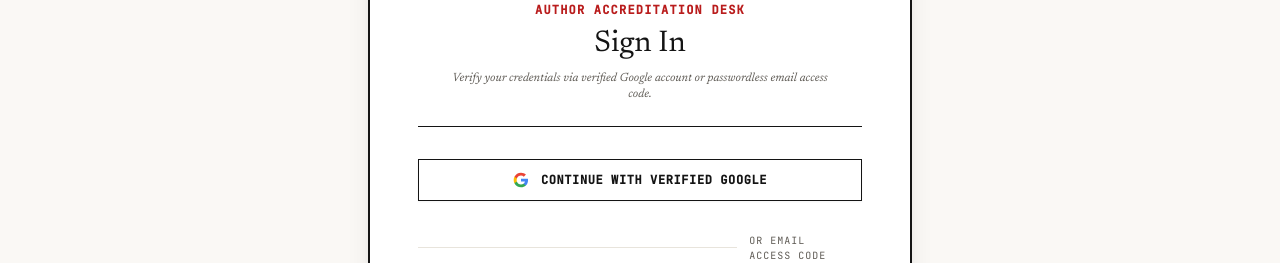
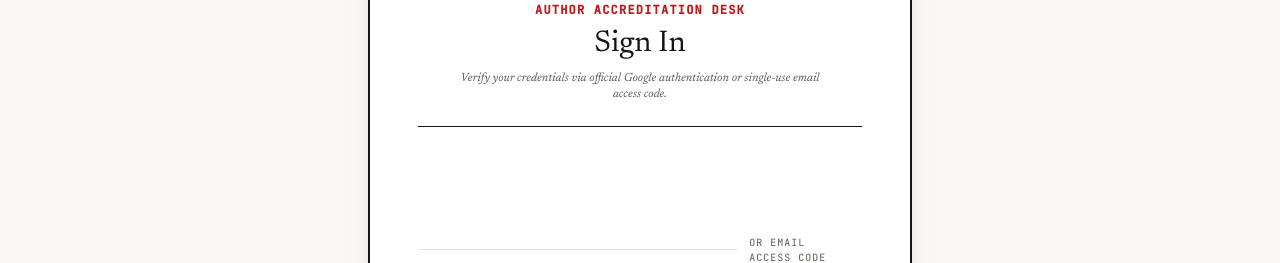
Before and after one commit to rifat-sarker/blog-website-client, a React (Vite) app: page /login in a window 1280 px wide. Shown: the part 504-767 px from the top of the page. Built offline with nearby package versions, Linux system fonts and the light colour scheme; no server answers.

Commit message:
feat: integrate official Google Identity Services SDK for login

```diff
--- a/index.html
+++ b/index.html
@@ -9,6 +9,8 @@
   <link rel="preconnect" href="https://fonts.googleapis.com">
   <link rel="preconnect" href="https://fonts.gstatic.com" crossorigin>
   <link href="https://fonts.googleapis.com/css2?family=Newsreader:ital,opsz,wght@0,6..72,300;0,6..72,400;0,6..72,500;0,6..72,600;0,6..72,700;1,6..72,400;1,6..72,500&family=Plus+Jakarta+Sans:wght@300;400;500;600;700&family=JetBrains+Mono:wght@400;500&display=swap" rel="stylesheet">
+  <!-- Official Google Identity Services SDK -->
+  <script src="https://accounts.google.com/gsi/client" async defer></script>
 </head>
 
 <body class="font-sans antialiased min-h-screen bg-[#faf8f5] text-[#141414] selection:bg-[#141414] selection:text-[#faf8f5]">
--- a/src/Pages/Login/Login.jsx
+++ b/src/Pages/Login/Login.jsx
@@ -1,8 +1,28 @@
-import { useContext, useState } from "react";
+import { useContext, useState, useEffect, useRef } from "react";
 import { Link, useLocation, useNavigate } from "react-router-dom";
 import { AuthContext } from "../../providers/AuthProvider";
 import { useLanguage } from "../../context/LanguageContext";
 import { Mail, ArrowRight, ShieldCheck, KeyRound, CheckCircle2 } from "lucide-react";
+
+// Safe JWT Payload decoder without external dependency
+function parseJwt(token) {
+  try {
+    const base64Url = token.split(".")[1];
+    const base64 = base64Url.replace(/-/g, "+").replace(/_/g, "/");
+    const jsonPayload = decodeURIComponent(
+      window
+        .atob(base64)
+        .split("")
+        .map(function (c) {
+          return "%" + ("00" + c.charCodeAt(0).toString(16)).slice(-2);
+        })
+        .join("")
+    );
+    return JSON.parse(jsonPayload);
+  } catch (e) {
+    return null;
+  }
+}
 
 const Login = () => {
   const { sendOTP, verifyOTP, googleLogIn } = useContext(AuthContext);
@@ -13,10 +33,80 @@ const Login = () => {
   const [isSubmitting, setIsSubmitting] = useState(false);
   const [errorMsg, setErrorMsg] = useState("");
   const [successMsg, setSuccessMsg] = useState("");
+  const googleBtnRef = useRef(null);
 
   const navigate = useNavigate();
   const location = useLocation();
   const from = location?.state || "/addBlog";
+
+  const googleClientId =
+    import.meta.env.VITE_GOOGLE_CLIENT_ID ||
+    "109689675909-bepd3418g0ha64lon7rkag5kfppb91dn.apps.googleusercontent.com";
+
+  // Initialize Official Google Identity Services 1-Tap & Button
+  useEffect(() => {
+    const handleCredentialResponse = async (response) => {
+      setIsSubmitting(true);
+      setErrorMsg("");
+      try {
+        const payload = parseJwt(response.credential);
+        if (!payload || !payload.email) {
+          throw new Error("Unable to parse Google token.");
+        }
+
+        await googleLogIn({
+          email: payload.email,
+          name: payload.name || payload.given_name || payload.email.split("@")[0],
+          avatar: payload.picture,
+          googleId: payload.sub,
+          credentialToken: response.credential,
+        });
+
+        navigate(from, { replace: true });
+      } catch (err) {
+        console.error("Google login failed:", err);
+        setErrorMsg("Google Sign-In verification failed.");
+      } finally {
+        setIsSubmitting(false);
+      }
+    };
+
+    const renderGoogleBtn = () => {
+      if (window.google?.accounts?.id && googleBtnRef.current) {
+        try {
+          window.google.accounts.id.initialize({
+            client_id: googleClientId,
+            callback: handleCredentialResponse,
+            auto_select: false,
+          });
+
+          window.google.accounts.id.renderButton(googleBtnRef.current, {
+            theme: "outline",
+            size: "large",
+            type: "standard",
+            text: "continue_with",
+            shape: "rectangular",
+            logo_alignment: "left",
+            width: 380,
+          });
+        } catch (e) {
+          console.warn("Google button init deferred:", e);
+        }
+      }
+    };
+
+    if (window.google?.accounts?.id) {
+      renderGoogleBtn();
+    } else {
+      const interval = setInterval(() => {
+        if (window.google?.accounts?.id) {
+          renderGoogleBtn();
+          clearInterval(interval);
+        }
+      }, 300);
+      return () => clearInterval(interval);
+    }
+  }, [googleClientId, from]);
 
   // Step 1: Request OTP to Email via Backend Google SMTP
   const handleRequestOTP = async (e) => {
@@ -70,20 +160,6 @@ const Login = () => {
     }
   };
 
-  // Google 1-Click Login
-  const handleGoogleLogin = async () => {
-    setIsSubmitting(true);
-    setErrorMsg("");
-    try {
-      await googleLogIn();
-      navigate(from, { replace: true });
-    } catch (err) {
-      setErrorMsg("Google Sign-In failed.");
-    } finally {
-      setIsSubmitting(false);
-    }
-  };
-
   return (
     <div className="max-w-xl mx-auto px-4 py-16 sm:py-24">
       <div className="border-2 border-[#141414] bg-[#ffffff] p-8 sm:p-12 shadow-xl space-y-8">
@@ -101,7 +177,7 @@ const Login = () => {
           <p className="font-serif italic text-xs text-[#5e5a54] max-w-sm mx-auto">
             {currentLang === "bn"
               ? "মঞ্চে পাণ্ডুলিপি প্রকাশ বা সংরক্ষণের জন্য জিমেইল বা ওটিপির মাধ্যমে পরিচয় নিশ্চিত করুন।"
-              : "Verify your credentials via verified Google account or passwordless email access code."}
+              : "Verify your credentials via official Google authentication or single-use email access code."}
           </p>
         </div>
 
@@ -118,33 +194,10 @@ const Login = () => {
           </div>
         )}
 
-        {/* Google 1-Click Login Button */}
-        <button
-          onClick={handleGoogleLogin}
-          disabled={isSubmitting}
-          type="button"
-          className="w-full py-3 px-4 border border-[#141414] bg-[#ffffff] hover:bg-[#faf8f5] text-[#141414] text-xs font-mono uppercase tracking-wider font-bold flex items-center justify-center gap-3 transition-all shadow-sm"
-        >
-          <svg className="w-4 h-4 flex-shrink-0" viewBox="0 0 24 24">
-            <path
-              fill="#4285F4"
-              d="M22.56 12.25c0-.78-.07-1.53-.2-2.25H12v4.26h5.92c-.26 1.37-1.04 2.53-2.21 3.31v2.77h3.57c2.08-1.92 3.28-4.74 3.28-8.09z"
-            />
-            <path
-              fill="#34A853"
-              d="M12 23c2.97 0 5.46-.98 7.28-2.66l-3.57-2.77c-.98.66-2.23 1.06-3.71 1.06-2.86 0-5.29-1.93-6.16-4.53H2.18v2.84C3.99 20.53 7.7 23 12 23z"
-            />
-            <path
-              fill="#FBBC05"
-              d="M5.84 14.09c-.22-.66-.35-1.36-.35-2.09s.13-1.43.35-2.09V7.06H2.18C1.43 8.55 1 10.22 1 12s.43 3.45 1.18 4.94l2.85-2.22.81-.63z"
-            />
-            <path
-              fill="#EA4335"
-              d="M12 5.38c1.62 0 3.06.56 4.21 1.64l3.15-3.15C17.45 2.09 14.97 1 12 1 7.7 1 3.99 3.47 2.18 7.06l3.66 2.84c.87-2.6 3.3-4.52 6.16-4.52z"
-            />
-          </svg>
-          <span>{currentLang === "bn" ? "গুগল অ্যাকাউন্ট দিয়ে ১-ক্লিকে প্রবেশ" : "Continue with Verified Google"}</span>
-        </button>
+        {/* Official Google 1-Click Identity Button Mount */}
+        <div className="flex flex-col items-center justify-center min-h-[44px]">
+          <div ref={googleBtnRef} className="w-full flex justify-center" />
+        </div>
 
         {/* Divider */}
         <div className="relative flex items-center justify-center">
```
